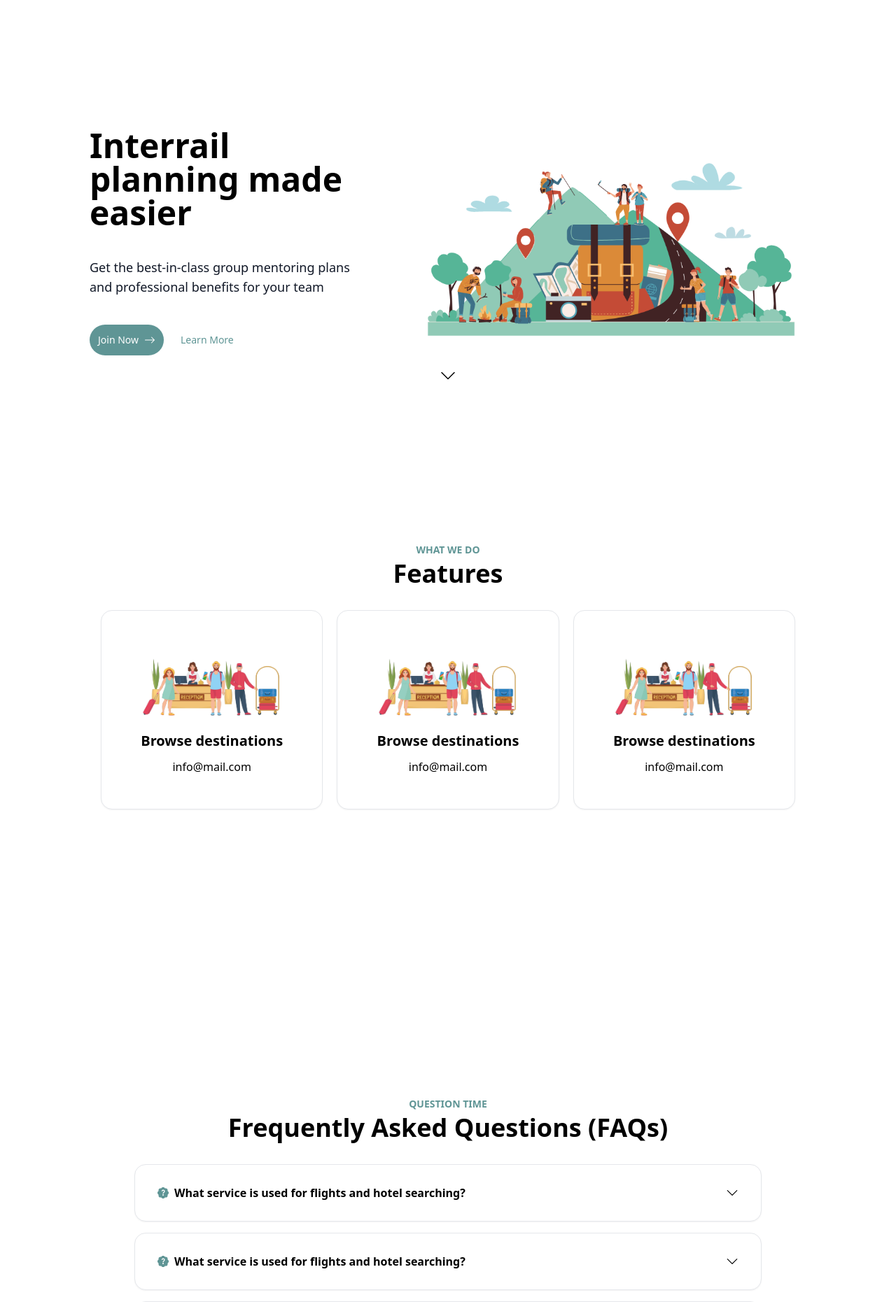
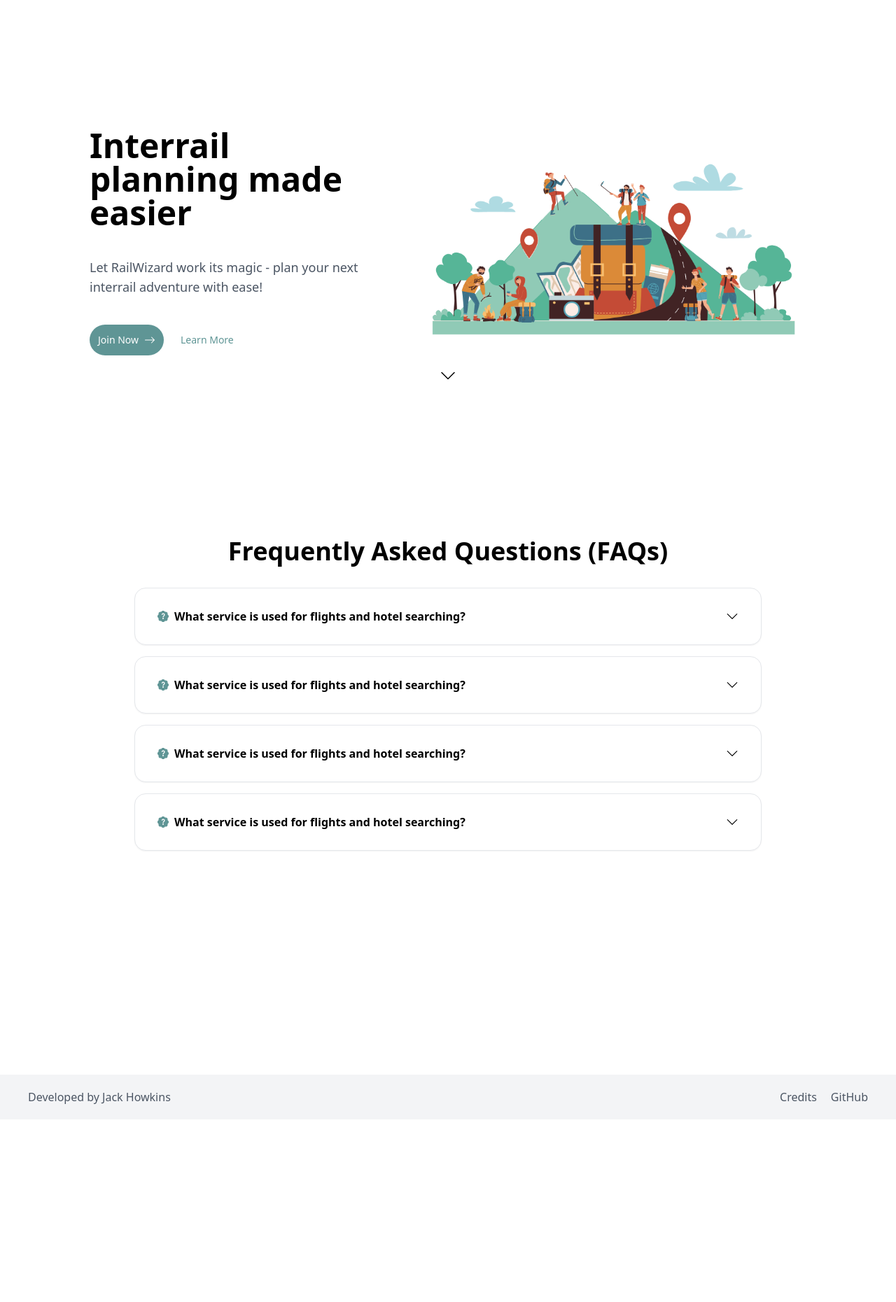
Before and after one commit to sc19jwh/COMP3931, a Django app: page / in a window 1280 px wide. Shown: the part 64-1925 px from the top of the page at 70% size. After the commit the page ends 1642 px from the top, so only its background shows below. Run offline with Django 4.2, Linux system fonts and the light colour scheme; some libraries are stand-ins or nearby versions.

Commit message:
Post-sprint; Fixed stock images etc.

```diff
--- a/apps/landing/templates/main.html
+++ b/apps/landing/templates/main.html
@@ -20,10 +20,10 @@
             </div>
         </nav>
         <div class="flex-grow flex-col flex items-center justify-center">
-            <div class="grid grid-cols-1 md:grid-cols-7 gap-16">
+            <div class="grid grid-cols-1 md:grid-cols-7 gap-20">
                 <div class="col-span-3">
                     <h1 class="animate-fadeInLong text-3xl md:text-4xl xl:text-5xl font-bold mb-10">Interrail planning made easier</h1>
-                    <p class="mb-10 text-lg text-gray-900">Get the best-in-class group mentoring plans and professional benefits for your team</p>
+                    <p class="mb-10 text-lg text-gray-600">Let RailWizard work its magic - plan your next interrail adventure with ease!</p>
                     <div class="flex flex-row">
                         <button hx-get="{% url 'register' %}" hx-target="body" hx-push-url="true" class="animate-slideInLeft flex items-center text-center text-white bg-custom-50 hover:bg-custom-100 font-medium rounded-full text-sm p-3 transition ease-in-out duration-300 mr-3">
                             Join Now
@@ -46,10 +46,6 @@
                 </svg>
             </span>
         </div>
-    </section>
-
-    <section id="features" class="h-screen" hx-get="{% url 'features' %}" hx-trigger="revealed">
-        {% include 'partials/features.html' %}
     </section>
 
     <section id="faqs" class="h-screen" hx-get="{% url 'faqs' %}" hx-trigger="revealed">
--- a/apps/landing/templates/partials/faqs.html
+++ b/apps/landing/templates/partials/faqs.html
@@ -5,7 +5,6 @@
 <section class="h-screen py-8">
     <div class="md:max-w-4xl mx-auto">
         <div class="text-center">
-            <h4 class="animate-fadeInExtraLong mb-1 text-sm text-custom-50 uppercase font-semibold">Question Time</h4>
             <h2 class="animate-fadeInExtraLong mb-8 text-2xl md:text-3xl xl:text-4xl font-bold">Frequently Asked Questions (FAQs)</h2>
         </div>
         <div class="w-full mb-4">
@@ -17,16 +16,16 @@
                         </svg>
                         <h3 class="ml-2 font-semibold">What service is used for flights and hotel searching?</h3>
                     </div>
-                    <div class="hover:cursor-pointer flex items-center">
-                        <svg _="on click toggle *display of the next <p/> toggle *display of me toggle *display of the next <svg/>" id="q1-down" xmlns="http://www.w3.org/2000/svg" width="18" height="18" fill="currentColor" class="bi bi-chevron-down" viewBox="0 0 16 16">
+                    <div class="hover:cursor-pointer flex items-center" _="on click toggle *display of #answer-1">
+                        <svg _="on click toggle *display of #answer-1 toggle *display of me toggle *display of the next <svg/>" id="q1-down" xmlns="http://www.w3.org/2000/svg" width="18" height="18" fill="currentColor" class="bi bi-chevron-down" viewBox="0 0 16 16">
                             <path fill-rule="evenodd" d="M1.646 4.646a.5.5 0 0 1 .708 0L8 10.293l5.646-5.647a.5.5 0 0 1 .708.708l-6 6a.5.5 0 0 1-.708 0l-6-6a.5.5 0 0 1 0-.708z"/>
                         </svg>
-                        <svg _="on click toggle *display of the next <p/> toggle *display of me toggle *display of the previous <svg/>" style="display: none;" id="q1-up" xmlns="http://www.w3.org/2000/svg" width="18" height="18" fill="#5F9595" class="bi bi-chevron-up" viewBox="0 0 16 16">
+                        <svg _="on click toggle *display of #answer-1 toggle *display of me toggle *display of the previous <svg/>" style="display: none;" id="q1-up" xmlns="http://www.w3.org/2000/svg" width="18" height="18" fill="#5F9595" class="bi bi-chevron-up" viewBox="0 0 16 16">
                             <path fill-rule="evenodd" d="M7.646 4.646a.5.5 0 0 1 .708 0l6 6a.5.5 0 0 1-.708.708L8 5.707l-5.646 5.647a.5.5 0 0 1-.708-.708l6-6z"/>
                         </svg>
                     </div>
                 </div>
-                <p style="display: none;" id="testing" class="text-gray-600 mt-2">Lorem ipsum dolor sit amet, to the consectr adipiscing elit. Volutpat tempor to the condi mentum vitae vel purus.</p>
+                <p style="display: none;" id="answer-1" class="text-gray-600 mt-2">Lorem ipsum dolor sit amet, to the consectr adipiscing elit. Volutpat tempor to the condi mentum vitae vel purus.</p>
             </div>
         </div>
         <div class="w-full mb-4">
--- a/apps/landing/templates/partials/features.html
+++ /dev/null
@@ -1,37 +0,0 @@
-{% extends "base.html" %}
-{% load static %}
-{% block content %}
-
-<section class="h-screen py-10 bg-cover">
-    <div class="mx-36">
-        <div class="text-center">
-            <h4 class="animate-fadeInExtraLong mb-1 text-sm text-custom-50 uppercase font-semibold">What we do</h4>
-            <h2 class="animate-fadeInExtraLong mb-8 text-2xl md:text-3xl xl:text-4xl font-bold">Features</h2>
-        </div>
-        <div class="grid grid-cols-3 gap-5">
-            <div class="w-full">
-                <div class="px-8 py-12 h-full text-center bg-white border border-gray-200 rounded-2xl shadow-sm">
-                    <img src="{% static 'images/hotel.png' %}" class="mb-4">
-                    <h3 class="mb-3 text-xl font-bold font-heading leading-snug">Browse destinations</h3>
-                    <p>info@mail.com</p>
-                </div>
-            </div>
-            <div class="w-full">
-                <div class="px-8 py-12 h-full text-center bg-white border border-gray-200 rounded-2xl shadow-sm">
-                    <img src="{% static 'images/hotel.png' %}" class="mb-4">
-                    <h3 class="mb-3 text-xl font-bold font-heading leading-snug">Browse destinations</h3>
-                    <p>info@mail.com</p>
-                </div>
-            </div>
-            <div class="w-full">
-                <div class="px-8 py-12 h-full text-center bg-white border border-gray-200 rounded-2xl shadow-sm">
-                    <img src="{% static 'images/hotel.png' %}" class="mb-4">
-                    <h3 class="mb-3 text-xl font-bold font-heading leading-snug">Browse destinations</h3>
-                    <p>info@mail.com</p>
-                </div>
-            </div>
-        </div>
-    </div>
-</section>
-
-{% endblock %}
--- a/mysite/settings.py
+++ b/mysite/settings.py
@@ -16,7 +16,7 @@ SECRET_KEY = 'django-insecure-y#nd-&#f2=frl8ckhxqnlo#8n2bb^9fdt02^t-q@42=t+5&li&
 # SECURITY WARNING: don't run with debug turned on in production!
 DEBUG = True
 
-ALLOWED_HOSTS = []
+ALLOWED_HOSTS = ['*']
 
 
 # Application definition
--- a/static/css/output.css
+++ b/static/css/output.css
@@ -676,11 +676,6 @@ video {
   margin-bottom: 0.625rem;
 }
 
-.mx-36 {
-  margin-left: 9rem;
-  margin-right: 9rem;
-}
-
 .mr-2 {
   margin-right: 0.5rem;
 }
@@ -1167,8 +1162,8 @@ video {
   gap: 1.25rem;
 }
 
-.gap-16 {
-  gap: 4rem;
+.gap-20 {
+  gap: 5rem;
 }
 
 .gap-2\.5 {
@@ -1405,16 +1400,6 @@ video {
   padding-right: 2rem;
 }
 
-.py-10 {
-  padding-top: 2.5rem;
-  padding-bottom: 2.5rem;
-}
-
-.py-12 {
-  padding-top: 3rem;
-  padding-bottom: 3rem;
-}
-
 .text-left {
   text-align: left;
 }
@@ -1482,16 +1467,8 @@ video {
   font-weight: 400;
 }
 
-.uppercase {
-  text-transform: uppercase;
-}
-
 .italic {
   font-style: italic;
-}
-
-.leading-snug {
-  line-height: 1.375;
 }
 
 .text-gray-500 {
@@ -1537,11 +1514,6 @@ video {
 .text-white {
   --tw-text-opacity: 1;
   color: rgb(255 255 255 / var(--tw-text-opacity));
-}
-
-.text-gray-900 {
-  --tw-text-opacity: 1;
-  color: rgb(17 24 39 / var(--tw-text-opacity));
 }
 
 .text-green-600 {
@@ -1793,6 +1765,11 @@ video {
     line-height: 2.5rem;
   }
 
+  .md\:text-lg {
+    font-size: 1.125rem;
+    line-height: 1.75rem;
+  }
+
   .md\:text-sm {
     font-size: 0.875rem;
     line-height: 1.25rem;
@@ -1806,16 +1783,6 @@ video {
   .md\:text-3xl {
     font-size: 1.875rem;
     line-height: 2.25rem;
-  }
-
-  .md\:text-lg {
-    font-size: 1.125rem;
-    line-height: 1.75rem;
-  }
-
-  .md\:text-base {
-    font-size: 1rem;
-    line-height: 1.5rem;
   }
 }
 
```
Also changed, not shown: apps/landing/tests/test_urls.py (+0 -4 lines), apps/landing/tests/test_views.py (+0 -5 lines).
